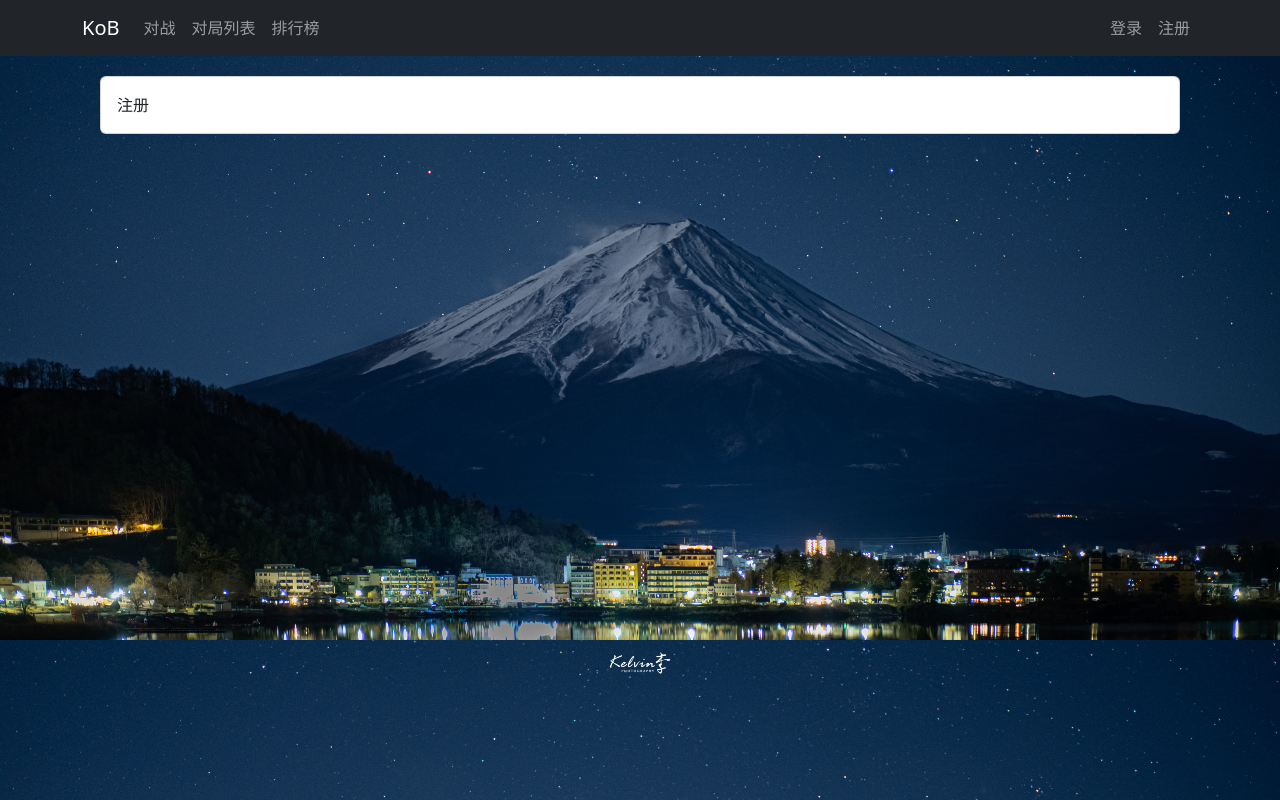
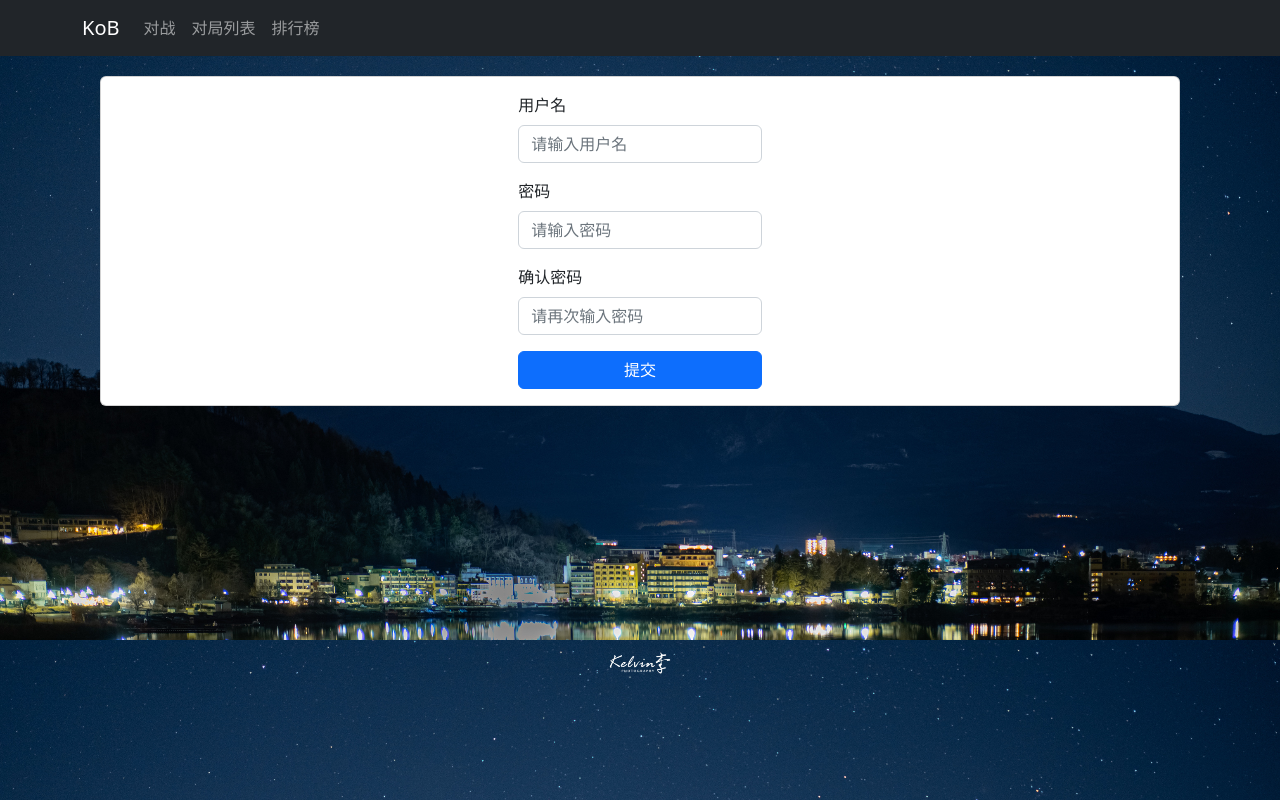
Before and after one commit to silvadreamer/kob, a Vue app in the folder web/: page /user/account/register in a window 1280 px wide. Built offline with nearby package versions, Linux system fonts and the light colour scheme.

Commit message:
前端优化

```diff
--- a/web/src/components/NavBar.vue
+++ b/web/src/components/NavBar.vue
@@ -31,7 +31,7 @@
                         </ul>
                     </li>
                 </ul>
-                <ul class="navbar-nav" v-else>
+                <ul class="navbar-nav" v-else-if="!$store.state.user.pulling_info">
                     <li class="nav-item">
                         <router-link class="nav-link" :to="{name: 'userAccountLogin'}" role="button">登录</router-link>
                     </li>
--- a/web/src/router/index.js
+++ b/web/src/router/index.js
@@ -7,53 +7,77 @@
 import ErrorIndexView from '../views/error/ErrorIndexView.vue'
 import UserAccountLoginView from '../views/user/account/UserAccountLoginView.vue'
 import UserAccountRegisterView from '../views/user/account/UserAccountRegisterView.vue'
-
+import store from '../store/index'
 
 
 const routes = [
   {
     path : '/',
     name : 'home',
-    redirect : '/pk/'
+    redirect : '/pk/',
+    meta: {
+      requestAuth: true
+    }
   },
   {
     path : '/pk/',
     name : 'PkIndexView',
-    component: PkIndexView
+    component: PkIndexView,
+    meta: {
+      requestAuth: true
+    }
   },
   {
     path : '/ranklist/',
     name : 'RanklistIndexView',
-    component: RanklistIndexView
+    component: RanklistIndexView,
+    meta: {
+      requestAuth: true
+    }
   },
   {
     path : '/user/bot/',
     name : 'UserBotIndexView',
-    component: UserBotIndexView
+    component: UserBotIndexView,
+    meta: {
+      requestAuth: true
+    }
   },
   {
     path : '/record/',
     name : 'RecordIndexView',
-    component: RecordIndexView
+    component: RecordIndexView,
+    meta: {
+      requestAuth: true
+    }
   },
   {
     path : '/404/',
     name : 'ErrorIndexView',
-    component: ErrorIndexView
+    component: ErrorIndexView,
+    meta: {
+      requestAuth: false
+    }
   },
   {
     path : '/:catchAll(.*)',
-    redirect: "/404/"
+    redirect: "/404/",
   },
   {
     path:'/user/account/login/',
     name:'userAccountLogin',
-    component:UserAccountLoginView
+    component:UserAccountLoginView,
+    meta: {
+      requestAuth: false
+    }
   },
   {
     path:'/user/account/register/',
     name:'userAccountRegister',
-    component:UserAccountRegisterView
+    component:UserAccountRegisterView,
+    meta: {
+      requestAuth: false
+    }
   }
 ]
 
@@ -62,4 +86,15 @@
   routes
 })
 
+router.beforeEach((to, from , next) => {
+  if(to.meta.requestAuth && !store.state.user.is_login)
+  {
+    next({name:'userAccountLogin'})
+  }
+  else
+  {
+    next()
+  }
+})
+
 export default router
--- a/web/src/store/user.js
+++ b/web/src/store/user.js
@@ -6,6 +6,7 @@
     photo:"",
     token:"",
     is_login:false,
+    pulling_info: true
   },
   getters: {
   },
@@ -30,6 +31,11 @@
       state.photo = ''
       state.token = ''
       state.is_login = false
+    },
+
+    updatePullingInfo(state, pulling_info)
+    {
+      state.pulling_info = pulling_info;
     }
   },
   actions: {
@@ -45,6 +51,7 @@
             success(resp){
               if(resp.error_message === 'success')
               {
+                localStorage.setItem('jwtToken', resp.token)
                 context.commit("updateToken", resp.token)
                 data.success(resp)
               }
@@ -82,6 +89,7 @@
         })
     },
     logout(context) {
+        localStorage.removeItem('jwtToken')
         context.commit("logout");
     }
 
--- a/web/src/views/user/account/UserAccountLoginView.vue
+++ b/web/src/views/user/account/UserAccountLoginView.vue
@@ -73,7 +73,7 @@
 }
 </style> -->
 <template>
-    <ContentField>
+    <ContentField v-if="!$store.state.user.pulling_info">
         <div class="row justify-content-md-center">
             <div class="col-3">
                 <form @submit.prevent="login">
@@ -109,6 +109,24 @@
         let password = ref('');
         let error_message = ref('');
 
+        const jwtToken = localStorage.getItem('jwtToken')
+        if(jwtToken)
+        {
+            store.commit('updateToken', jwtToken)
+            store.dispatch("getinfo",{
+                success(){
+                    router.push({name:"home"})
+                    store.commit("updatePullingInfo", true)
+                },
+                error(){
+                    store.commit("updatePullingInfo", false)
+                }
+            })
+        }
+        else
+        {
+            store.commit("updatePullingInfo", false)
+        }
         const login = () => {
             error_message.value = "";
             store.dispatch("login", {
--- a/web/src/views/user/account/UserAccountRegisterView.vue
+++ b/web/src/views/user/account/UserAccountRegisterView.vue
@@ -1,17 +1,86 @@
 <template>
     <ContentField>
-        注册
+        <div class="row justify-content-md-center">
+            <div class="col-3">
+                <form @submit.prevent="register">
+                    <div class="mb-3">
+                        <label for="username" class="form-label">用户名</label>
+                        <input v-model="username" type="text" class="form-control" id="username" placeholder="请输入用户名">
+                    </div>
+                    <div class="mb-3">
+                        <label for="password" class="form-label">密码</label>
+                        <input v-model="password" type="password" class="form-control" id="password" placeholder="请输入密码">
+                    </div>
+                    <div class="mb-3">
+                        <label for="password" class="form-label">确认密码</label>
+                        <input v-model="confirmedPassword" type="password" class="form-control" id="confirmedPassword" placeholder="请再次输入密码">
+                    </div>
+                    <div class="error-message">{{ error_message }}</div>
+                    <button type="submit" class="btn btn-primary">提交</button>
+                </form>
+            </div>
+        </div>
     </ContentField>
 </template>
 
 <script>
 import ContentField from "@/components/ContentField.vue"
+import {ref} from 'vue'
+import router from "@/router/index";
+import $ from 'jquery'
 
 export default {
     components: {
         ContentField,
+    },
+    setup (){
+        let username = ref("")
+        let password = ref("")
+        let confirmedPassword = ref("")
+        let error_message = ref("")
+
+        const register = ()=>{
+            $.ajax({
+                url:"http://127.0.0.1:3000/user/account/register/",
+                type:'post',
+                data: {
+                    username : username.value,
+                    password : password.value,
+                    confirmedPassword : confirmedPassword.value
+                },
+                success(resp)
+                {
+                    if(resp.error_message === 'success')
+                    {
+                        router.push({name:'userAccountLogin'})
+                    }else{
+                        error_message.value = resp.error_message
+                    }
+                },
+                error(resp)
+                {
+                    console.log(resp)
+                }
+            })
+        }
+
+        return {
+            username,
+            password,
+            confirmedPassword,
+            error_message,
+            register
+        }
     }
 }
 </script>
 
-<style scoped></style>
+<style scoped>
+button{
+    width: 100%;
+}
+
+div.error-message{
+    color: red;
+}
+</style>
```
Also changed, not shown: web/src/App.vue (+0 -45 lines), 2 other files (tests, documents, lock files or other folders).
